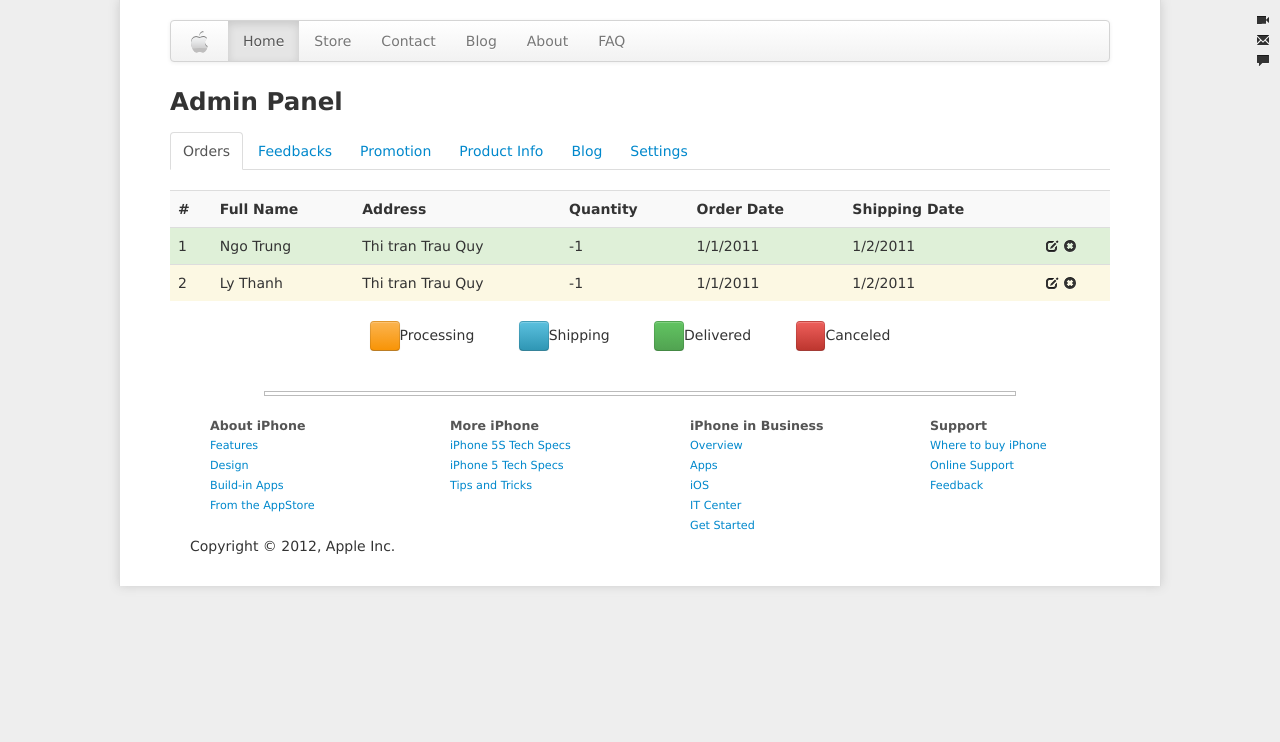
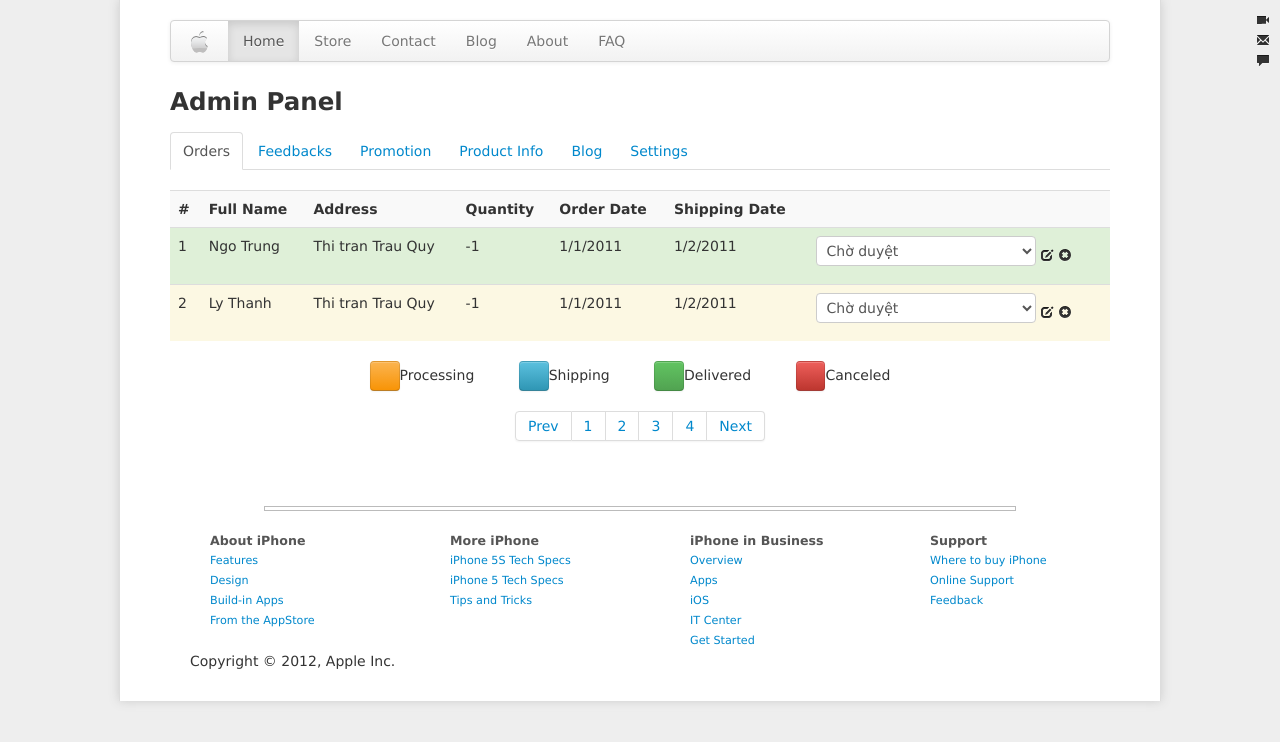
Before and after one commit to AptechC1203L/project-g3, a Jekyll site: the page built from admin/index.html, in a window 1280 px wide. Shown: the top 742 px of the page. Built offline with Jekyll 4.4.1, drawn with Linux system fonts in a browser that asks for light colours; comment, search, counter and statistics services are not loaded.

Commit message:
Last edit

```diff
--- a/_layouts/default.html
+++ b/_layouts/default.html
@@ -25,7 +25,7 @@
 			<ul class="nav">
 
 			  <li class="home"><a href="{{ site.baseurl }}/">Home</a></li>
-			  <li class="Store"><a href="{{ site.baseurl }}/store">Store</a></li>
+			  <li class="store"><a href="{{ site.baseurl }}/store">Store</a></li>
 			  <li class="contact"><a href="{{ site.baseurl }}/contact">Contact</a></li>
 			  <li class="blog"><a href="{{ site.baseurl }}/blog">Blog</a></li>
 			  <li class="about"><a href="{{site.baseurl}}/about">About</a></li>
@@ -99,6 +99,7 @@
     <!-- Scripts -->
     <script src="{{ site.baseurl }}/js/jquery.js"></script>
     <script src="{{ site.baseurl }}/js/bootstrap.min.js"></script>
+    <script src="{{ site.baseurl }}/js/jquery.tablesorter.min.js"></script>
 	<script type="text/javascript">
 	$('.carousel').carousel({
 		interval: 10000
--- a/admin/index.html
+++ b/admin/index.html
@@ -14,7 +14,7 @@
 </ul>
 <div class="tab-content">
   <div class="tab-pane active" id="customers">
-	<table class="table table-striped">
+	<table class="table table-striped tablesorter" id="order-table">
 		<tr class="info">
 			<th>#</th>
 			<th>Full Name</th>
@@ -32,6 +32,10 @@
 			<td>1/1/2011</td>
 			<td>1/2/2011</td>
 			<td>
+                <select>
+                    <option>Chờ duyệt</option>
+                    <option>Đang chuyển</option>
+                </select>
 				<a href="#"><i class="icon-edit"></i></a>
 				<a href="#"><i class="icon-remove-sign"></i></a>
 			</td>
@@ -44,6 +48,10 @@
 			<td>1/1/2011</td>
 			<td>1/2/2011</td>
 			<td>
+                <select>
+                    <option>Chờ duyệt</option>
+                    <option>Đang chuyển</option>
+                </select>
 				<a href="#"><i class="icon-edit"></i></a>
 				<a href="#"><i class="icon-remove-sign"></i></a>
 			</td>
@@ -56,6 +64,16 @@
             <span class="button"><button class="btn btn-success">&nbsp;</button>Delivered</span>
             <span class="button"><button class="btn btn-danger">&nbsp;</button>Canceled</span>
         </div>
+    </div>
+    <div class="pagination center">
+      <ul>
+        <li><a href="#">Prev</a></li>
+        <li><a href="#">1</a></li>
+        <li><a href="#">2</a></li>
+        <li><a href="#">3</a></li>
+        <li><a href="#">4</a></li>
+        <li><a href="#">Next</a></li>
+      </ul>
     </div>
   </div>
   <div class="tab-pane" id="feedbacks">
@@ -282,4 +300,6 @@
         var editor = new EpicEditor(opts).load();
         $("#epiceditor").addClass("epiceditor")
     }
+
+
 </script>
--- a/css/custom.css
+++ b/css/custom.css
@@ -445,3 +445,6 @@
     right: 0;
     padding: 10px;
 }
+select, option {
+    font: inherit;
+}
```
Also changed, not shown: other parts of _layouts/default.html (+6 -0 lines), js/jquery.tablesorter.min.js (added).
